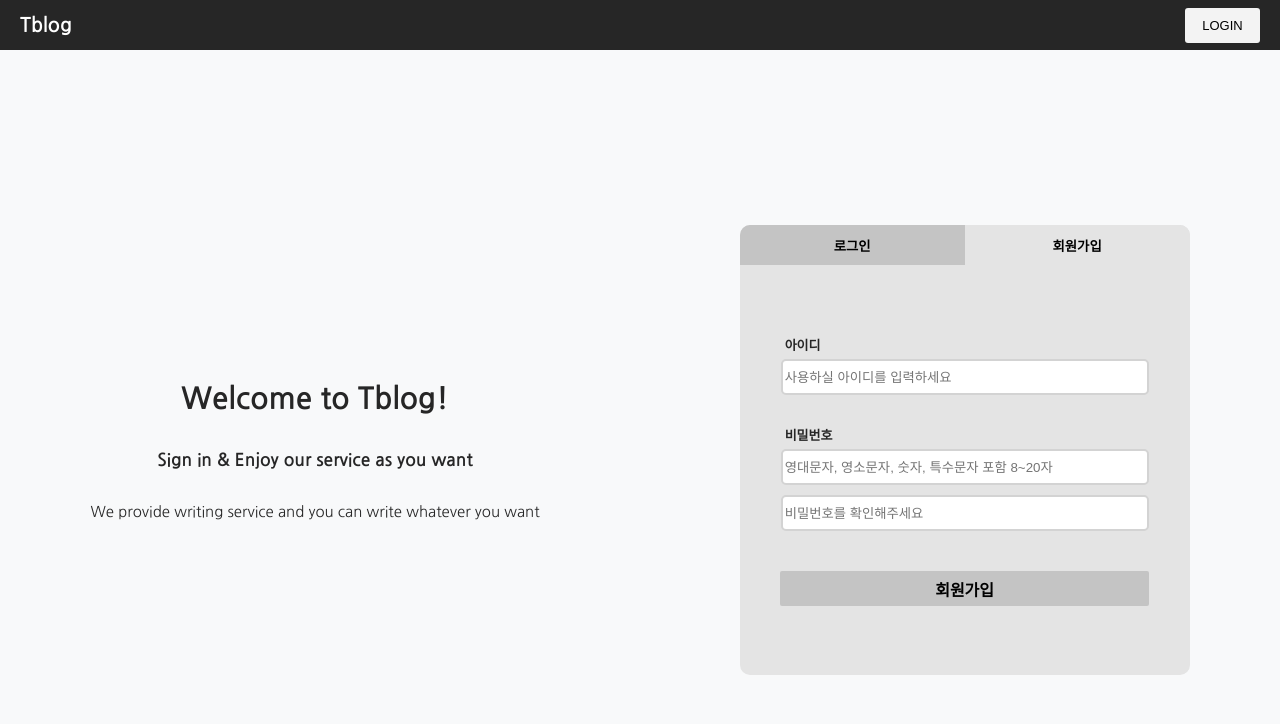
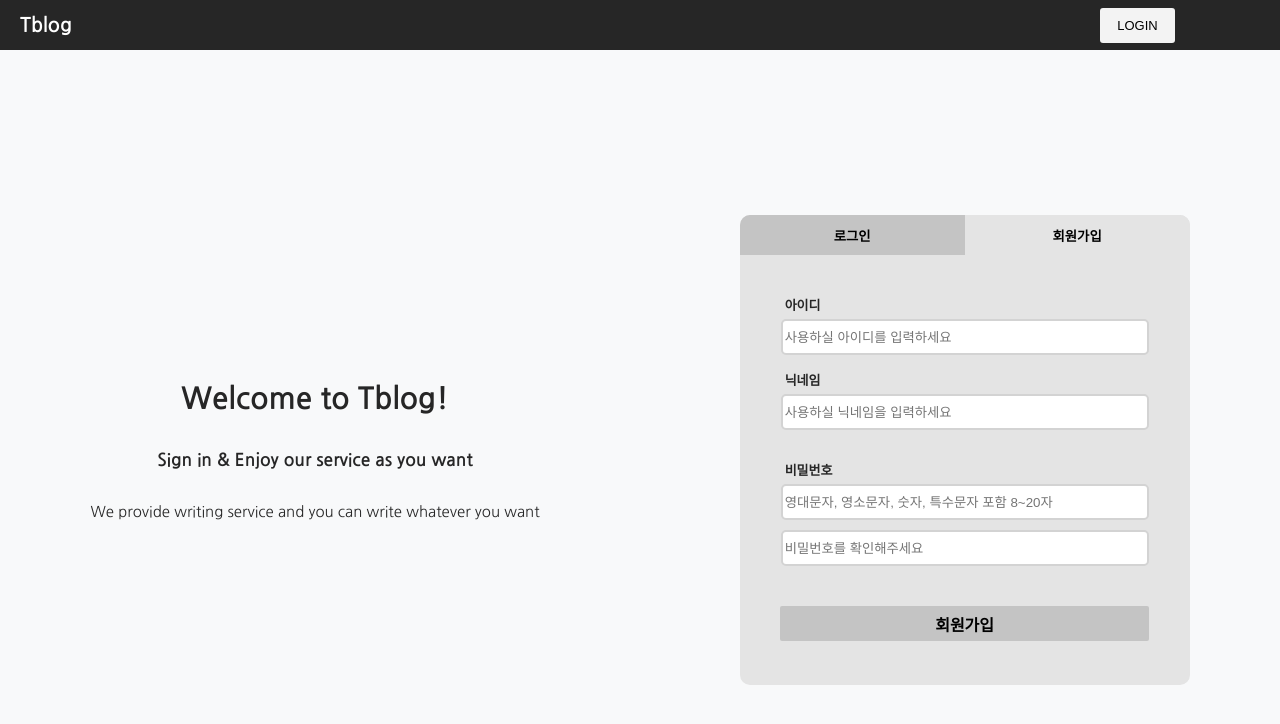
Before and after one commit to turkey-kim/tblog, a React (Create React App) app: page /sign_up in a window 1280 px wide. Shown: the top 724 px of the page. Built offline with nearby package versions, Linux system fonts and the light colour scheme.

Commit message:
feat: 회원가입 시 닉네임 추가 + 유저프로필 상태관리 추가

```diff
--- a/src/App.tsx
+++ b/src/App.tsx
@@ -14,22 +14,22 @@ import PrivateRoute from "./routes/PrivateRoutes";
 import Private from "./views/Private";
 import { useEffect } from "react";
 import useTokenChecker from "./utils/hooks/useTokenChecker";
-import { useDispatch } from "react-redux";
+import { useDispatch, useSelector } from "react-redux";
 import { login, logout } from "./modules/isLoggedin";
+import { RootState } from "./modules";
 
 function App() {
-  let [isTokenValid] = useTokenChecker();
+  let [isTokenValid, isLoading] = useTokenChecker();
   const dispatch = useDispatch();
 
   useEffect(() => {
-    setTimeout(() => {
-      if (isTokenValid) {
-        dispatch(login());
-      } else {
-        dispatch(logout());
-      }
-    }, 1000);
-  }, [isTokenValid]);
+    if (isLoading) {
+    } else if (isTokenValid) {
+      dispatch(login());
+    } else {
+      dispatch(logout());
+    }
+  }, [isTokenValid, isLoading]);
 
   return (
     <div className="App">
--- a/src/api/sendUserInfo.ts
+++ b/src/api/sendUserInfo.ts
@@ -4,6 +4,7 @@ import axios from "axios";
 function sendUserInfo(
   id?: string | null,
   pw?: string | null,
+  nickname?: string | null,
   apiEndpoint?: string | null
 ) {
   return axios
@@ -12,6 +13,7 @@ function sendUserInfo(
       {
         id: id,
         pw: pw,
+        nickname: nickname,
       },
       {
         withCredentials: true,
--- a/src/components/Header.tsx
+++ b/src/components/Header.tsx
@@ -5,6 +5,7 @@ import { RootState } from "../modules";
 import { useSelector } from "react-redux";
 import { useDispatch } from "react-redux";
 import { logout } from "../modules/isLoggedin";
+import { clearUserProfile } from "../modules/userProfile";
 
 function Header() {
   const navigate = useNavigate();
@@ -23,9 +24,19 @@ function Header() {
       <HeaderBox>
         <Title onClick={main}>Tblog</Title>
         {isLoggedIn ? (
+          <AppContainer>
+            <Button
+              onClick={() => {
+                navigate("/edit");
+              }}
+              text="글쓰기"
+              size="medium"
+              color="light"
+            ></Button>
             <Button
               onClick={() => {
                 dispatch(logout());
+                dispatch(clearUserProfile(null));
                 localStorage.removeItem("jwt");
                 window.location.reload();
               }}
@@ -33,7 +44,9 @@ function Header() {
               size="medium"
               color="light"
             ></Button>
+          </AppContainer>
         ) : (
+          <AppContainer>
             <Button
               onClick={() => {
                 navigate("/login");
@@ -42,6 +55,7 @@ function Header() {
               size="medium"
               color="light"
             ></Button>
+          </AppContainer>
         )}
       </HeaderBox>
     </div>
@@ -67,9 +81,9 @@ const Title = styled.div`
   cursor: pointer;
 `;
 
-const Container = styled.div`
-  height: 40px;
-  width: 50px;
+const AppContainer = styled.div`
+  display: flex;
+  justify-content: space-between;
+  width: 160px;
 `;
-
 export default Header;
--- a/src/helper/signUp/index.ts
+++ b/src/helper/signUp/index.ts
@@ -9,7 +9,7 @@ export function isPasswordValid(pw: string): boolean {
 export async function idChecker(id: string) {
   const apiEndpoint = "api/id_checker";
   try {
-    const response = await sendUserInfo(id, null, apiEndpoint);
+    const response = await sendUserInfo(id, null, null, apiEndpoint);
     const result = response.data.duplicate;
     return result;
   } catch (error) {
--- a/src/modules/index.ts
+++ b/src/modules/index.ts
@@ -1,5 +1,6 @@
 import { combineReducers } from "@reduxjs/toolkit";
 import isLoggedIn from "./isLoggedin";
+import userProfile from "./userProfile";
 import { persistReducer } from "redux-persist";
 import storage from "redux-persist/lib/storage";
 import { configureStore } from "@reduxjs/toolkit";
@@ -8,11 +9,12 @@ import thunk from "redux-thunk";
 const persistConfig = {
   key: "root",
   storage,
-  whitelist: ["isLoggedIn"],
+  whitelist: ["isLoggedIn", "userProfile"],
 };
 
 const rootReducer = combineReducers({
   isLoggedIn,
+  userProfile,
 });
 
 const persistedReducer = persistReducer(persistConfig, rootReducer);
--- /dev/null
+++ b/src/modules/userProfile.ts
@@ -0,0 +1,41 @@
+// ducks pattern =  액션타입, 액션생성함수, 리듀서 한 파일에 저장하는 패턴 사용
+
+const SET_USER_PROFILE = "userProfile/SET_USER_PROFILE" as const;
+const CLEAR_USER_PROFILE = "userProfile/SET_USER_PROFILE" as const;
+
+export const setUserProfile = (userProfile: {
+  id: string;
+  nickname: string;
+}) => ({
+  type: SET_USER_PROFILE,
+  payload: userProfile,
+}); //action 생성 함수
+
+export const clearUserProfile = (userProfile: null) => ({
+  type: CLEAR_USER_PROFILE,
+  payload: userProfile,
+}); //action 생성 함수
+
+type userProfileAction =
+  | ReturnType<typeof setUserProfile>
+  | ReturnType<typeof clearUserProfile>;
+
+interface UserProfile {
+  id: string;
+  nickname: string;
+}
+
+const initialState: UserProfile | null = null;
+
+function userProfile(state = initialState, action: userProfileAction) {
+  switch (action.type) {
+    case SET_USER_PROFILE:
+      return action.payload;
+    case CLEAR_USER_PROFILE:
+      return action.payload;
+    default:
+      return state;
+  }
+}
+
+export default userProfile;
--- a/src/views/Home.tsx
+++ b/src/views/Home.tsx
@@ -28,7 +28,6 @@ function Home() {
 
   return (
     <Container>
-      <p>This is Main page!</p>
       <WritingForm>
         <WritingSpace
           id="writingSpace"
@@ -58,6 +57,7 @@ const Container = styled.div`
 `;
 
 const WritingForm = styled.div`
+  margin-top: 30px;
   display: flex;
   justify-content: center;
   width: 100%;
--- a/src/views/Login.tsx
+++ b/src/views/Login.tsx
@@ -5,6 +5,7 @@ import useInput from "../utils/hooks/useInput";
 import sendUserInfo from "../api/sendUserInfo";
 import { useDispatch } from "react-redux";
 import { login } from "../modules/isLoggedin";
+import { setUserProfile } from "../modules/userProfile";
 
 function Login() {
   const navigate = useNavigate();
@@ -20,13 +21,19 @@ function Login() {
   async function submitLogin(e: FormEvent) {
     e.preventDefault();
     try {
-      const response = await sendUserInfo(id, pw, apiEndpoint);
+      const response = await sendUserInfo(id, pw, null, apiEndpoint);
 
       if (response?.data.token == undefined) {
         alert("잘못된 회원정보입니다.");
       } else {
-        localStorage.setItem("jwt", response?.data.token);
+        // 토큰 및 유저 프로필 저장
+        localStorage.setItem("jwt", response.data.token);
+        const userProfile = {
+          id: response.data.profile.id,
+          nickname: response.data.profile.nickname,
+        };
         dispatch(login());
+        dispatch(setUserProfile(userProfile));
         navigate("/");
       }
     } catch (err) {
--- a/src/views/SignUp.tsx
+++ b/src/views/SignUp.tsx
@@ -11,8 +11,9 @@ function Login() {
     id: "",
     pw: "",
     pw2: "",
+    nicknname: "",
   });
-  const { id, pw, pw2 } = text;
+  const { id, pw, pw2, nickname } = text;
   const [pwAlert, setPwAlert] = useState(false);
   const apiEndpoint = "sign_up";
 
@@ -54,7 +55,7 @@ function Login() {
       default:
         setPwAlert(false);
         try {
-          await sendUserInfo(id, pw, apiEndpoint);
+          await sendUserInfo(id, pw, nickname, apiEndpoint);
           alert("회원가입되셨습니다.");
           navigate("/login");
         } catch (err) {
@@ -86,14 +87,21 @@ function Login() {
                 <SignUp>회원가입</SignUp>
               </div>
               <LoginForm>
-                <Label>아이디</Label>
+                <Label marginTop="20px">아이디</Label>
                 <InputBox
                   name="id"
                   placeholder="사용하실 아이디를 입력하세요"
                   value={id}
                   onChange={setText}
                 ></InputBox>
-                <Label>비밀번호</Label>
+                <Label marginTop="5px">닉네임</Label>
+                <InputBox
+                  name="nickname"
+                  value={nickname}
+                  onChange={setText}
+                  placeholder="사용하실 닉네임을 입력하세요"
+                ></InputBox>
+                <Label marginTop="20px">비밀번호</Label>
                 <InputBox
                   name="pw"
                   type="password"
@@ -170,7 +178,7 @@ const LoginBox = styled.div`
   flex-direction: column;
   justify-content: space-between;
   width: 450px;
-  height: 450px;
+  height: 470px;
   border-radius: 10px;
 
   @media ${({ theme }) => theme.device.tablet} {
@@ -201,10 +209,14 @@ const SignUp = styled.button`
   background-color: ${({ theme }) => theme.color.bg150};
 `;
 
-const Label = styled.div`
+interface LabelProps {
+  marginTop: string;
+}
+
+const Label = styled.div<LabelProps>`
   width: 80%;
   text-align: left;
-  margin-top: 20px;
+  margin-top: ${(props) => props.marginTop};
   margin-bottom: 5px;
   font-weight: 700;
   font-size: small;
@@ -216,7 +228,7 @@ const LoginForm = styled.form`
   width: 100%;
   justify-content: space-between;
   align-items: center;
-  margin-top: 50px;
+  margin-top: 20px;
 `;
 
 const InputBox = styled.input`
```
Lines whose indentation alone changed are shown as unchanged.
